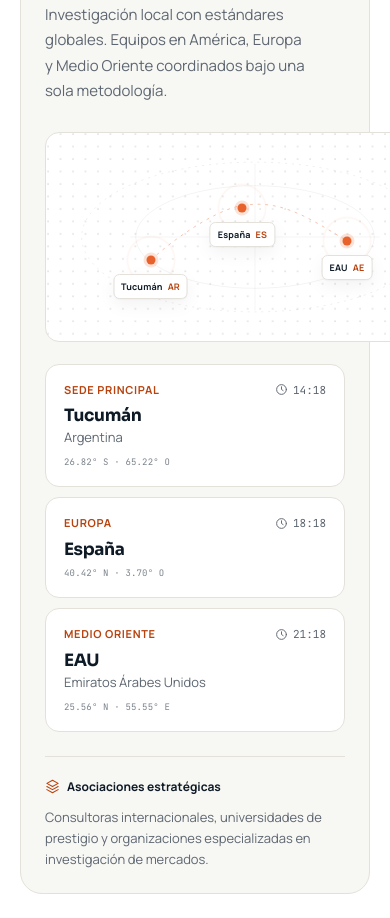
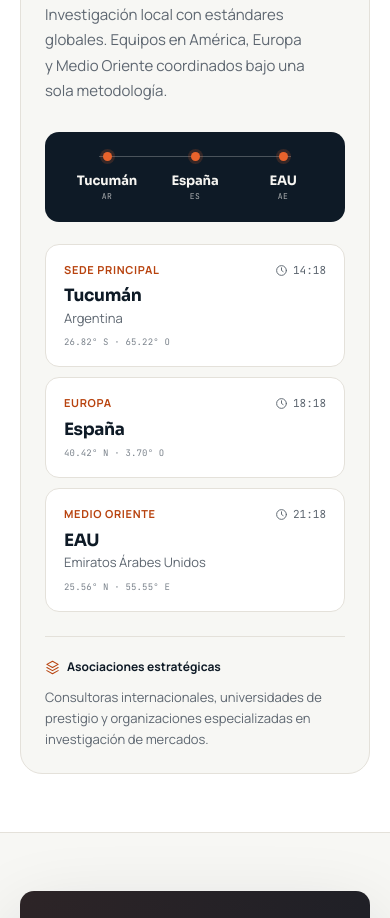
Before and after one commit to Santygm04/Walking-Group, a React (Vite) app in the folder mambo-market/: page / in a window 390 px wide. Shown: the part 8600-9518 px from the top of the page. Built offline with nearby package versions, Linux system fonts and the light colour scheme.

Commit message:
mejora visual de cobertura en móvil

```diff
--- a/mambo-market/src/sections/Clients/Clients.css
+++ b/mambo-market/src/sections/Clients/Clients.css
@@ -82,6 +82,10 @@
   display: grid;
   grid-template-columns: minmax(0, 1.15fr) minmax(0, 0.85fr);
   gap: 22px;
+}
+
+.coverage__route {
+  display: none;
 }
 
 .coverage__map {
@@ -292,6 +296,65 @@
     justify-self: start;
   }
 
+  .coverage__map {
+    display: none;
+  }
+
+  .coverage__route {
+    position: relative;
+    display: flex;
+    justify-content: space-between;
+    padding: 20px 18px 18px;
+    border-radius: var(--radius);
+    background: var(--navy);
+  }
+
+  .coverage__route::before {
+    content: "";
+    position: absolute;
+    top: 24px;
+    right: calc(18px + 12%);
+    left: calc(18px + 12%);
+    height: 1px;
+    background: var(--line-dark-strong);
+  }
+
+  .coverage__route-stop {
+    position: relative;
+    z-index: 1;
+    display: flex;
+    flex: 1;
+    flex-direction: column;
+    align-items: center;
+    text-align: center;
+  }
+
+  .coverage__route-dot {
+    width: 9px;
+    height: 9px;
+    margin-bottom: 12px;
+    border-radius: 50%;
+    background: var(--orange);
+    box-shadow: 0 0 0 3px rgba(232, 99, 44, 0.18);
+  }
+
+  .coverage__route-stop strong {
+    font-family: var(--font-display);
+    font-size: 0.8125rem;
+    font-weight: 700;
+    line-height: 1.2;
+    letter-spacing: -0.01em;
+    color: var(--on-dark);
+  }
+
+  .coverage__route-stop small {
+    margin-top: 2px;
+    font-family: var(--font-mono);
+    font-size: 0.5rem;
+    letter-spacing: 0.06em;
+    color: var(--on-dark-muted);
+  }
+
   .coverage__offices {
     grid-template-columns: 1fr;
   }
--- a/mambo-market/src/sections/Clients/Clients.jsx
+++ b/mambo-market/src/sections/Clients/Clients.jsx
@@ -62,6 +62,16 @@ export default function Clients() {
           </div>
 
           <div className="coverage__body">
+            <div className="coverage__route" aria-hidden="true">
+              {OFFICES.map((office) => (
+                <div className="coverage__route-stop" key={office.id}>
+                  <span className="coverage__route-dot" />
+                  <strong>{office.shortCity}</strong>
+                  <small>{office.id.toUpperCase()}</small>
+                </div>
+              ))}
+            </div>
+
             <div className="coverage__map" role="img" aria-label="Mapa de cobertura con oficinas en Tucumán, España y Emiratos Árabes Unidos">
               <svg viewBox="0 0 600 300" fill="none" aria-hidden="true">
                 <defs>
```
